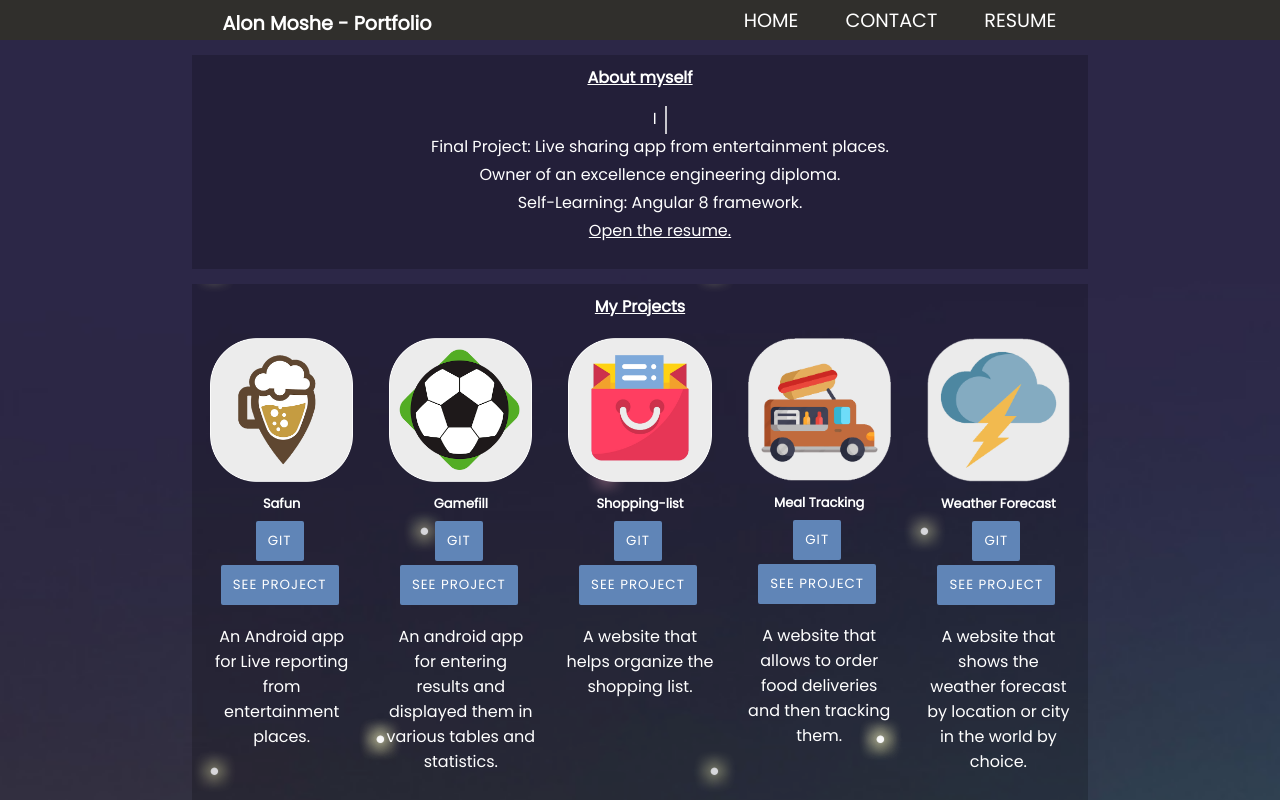
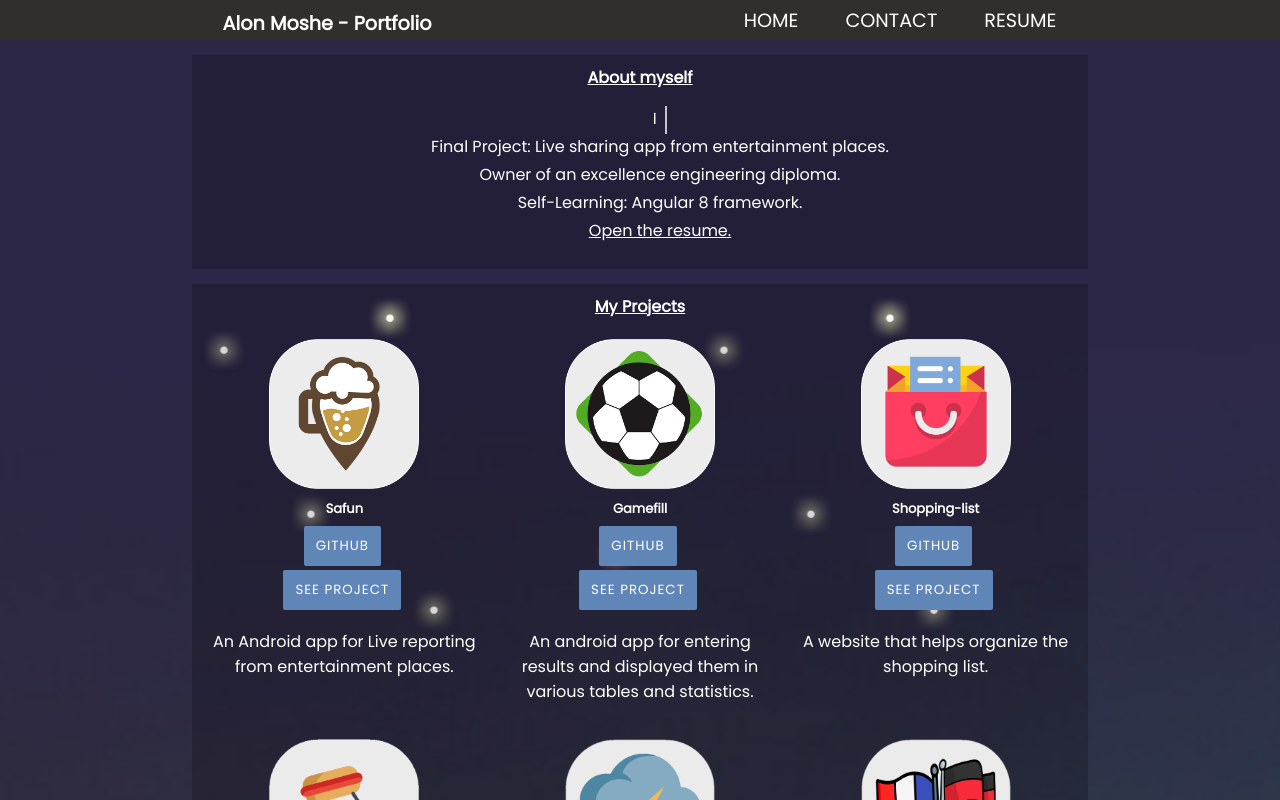
Before and after one commit to alon3192/portfolio, an Angular app: page / in a window 1280 px wide. Shown: the top 800 px of the page. Built offline with nearby package versions, Linux system fonts and the light colour scheme; no server answers; a web font is replaced by a local one.

Commit message:
quizes project added

```diff
--- a/src/app/card-project/card-project.component.html
+++ b/src/app/card-project/card-project.component.html
@@ -2,10 +2,12 @@
    <h4>My Projects</h4>
    <div class="cards" id="projects">
       <div *ngFor="let project of projects; let i = index" class="card">
-         <img src="../../assets/images/{{project.image}}" alt="">
+         <div class="img_div">
+            <img src="../../assets/images/{{project.image}}" alt="">
+         </div>
          <h2> {{project.name}}</h2>
          <div class="options">
-            <button id="git" (click)="openGit(project)">Git</button>
+            <button id="git" (click)="openGit(project)">GitHub</button>
             <button  (click)="projectClicked(project)">see project</button>
          </div>
          <p>{{project.description}}</p>
--- a/src/app/card-project/card-project.component.scss
+++ b/src/app/card-project/card-project.component.scss
@@ -26,13 +26,14 @@ h4:hover {
 
 .cards {
     display: flex;
+    flex-wrap: wrap;
     padding: 0px;
     justify-content: center;
     text-align: center;
-    height: 508px;
+
 
     & .card {
-        width: 20%;
+        width: 33%;
         position: relative;
         overflow: hidden;
         text-align: center;
@@ -40,15 +41,23 @@ h4:hover {
         justify-content: center;
         margin-top: 10px;
 
+        & .img_div {
+            width: 150px;
+            height: 150px;
+            margin: 0 auto;
+            margin-top: 10px;
+            margin-bottom: 10px;
 
-
-        & img {
-            width: 80%;
-            margin-top: 5%;
+            & img {
+                width: 100%;
+                height: 100%;
+            }
             &:hover {
                 animation: increase_img 0.5s 0s 1;
             }
         }
+
+
         & h2 {
             margin: 0;
             color: white;
@@ -72,6 +81,7 @@ h4:hover {
                 transition: 0.5s;
                 padding: 8px 10px;
                 cursor: pointer;
+
 
                 &::before {
                     content: '';
--- a/src/app/data.service.ts
+++ b/src/app/data.service.ts
@@ -19,6 +19,7 @@ export class DataService {
     new Project("Shopping-list", "shopping_icon1.png", "A website that helps organize the shopping list.", "https://github.com/alon3192/shopping-list", "https://shopping-list-d9877.firebaseapp.com/"),
     new Project("Meal Tracking", "meal-tracking1.png", "A website that allows to order food deliveries and then tracking them.", "https://github.com/alon3192/meal-tracking", "https://meal-tracking-86b90.firebaseapp.com/"),
     new Project("Weather Forecast", "forecast-weather1.png", "A website that shows the weather forecast by location or city in the world by choice.", "https://github.com/alon3192/Alon-Moshe-03-01-2020", "https://weather-8f3e1.firebaseapp.com/"),
+    new Project("countries-quiz", "quiz.png", "A website that shows various quizzes about the countries world's countries.", "https://github.com/alon3192/countries-quiz", "https://quiz-9855b.firebaseapp.com/"),
   ];
 
   languages:Detail[] = [
--- a/src/app/header/header.component.ts
+++ b/src/app/header/header.component.ts
@@ -55,7 +55,7 @@ export class HeaderComponent implements OnInit {
 
   openResume()
   {
-    window.open("https://drive.google.com/open?id=1xZedRA-WoYHjDFMHrP-2NBuEnt21hUAK");
+    window.open("https://drive.google.com/open?id=1Y92O97btiHBhl3FuInss1PGA2jioWMNK");
   }
 
   setOptionsMode()
--- a/src/app/myself/myself.component.ts
+++ b/src/app/myself/myself.component.ts
@@ -14,7 +14,7 @@ export class MyselfComponent implements OnInit {
 
   openResume()
   {
-    window.open("https://drive.google.com/open?id=1QOwqCxkfnCuCVMbQieCwyUMtotXmNz8P");
+    window.open("https://drive.google.com/open?id=1Y92O97btiHBhl3FuInss1PGA2jioWMNK");
   }
 
 }
```
Also changed, not shown: src/assets/images/quiz.png (added).
